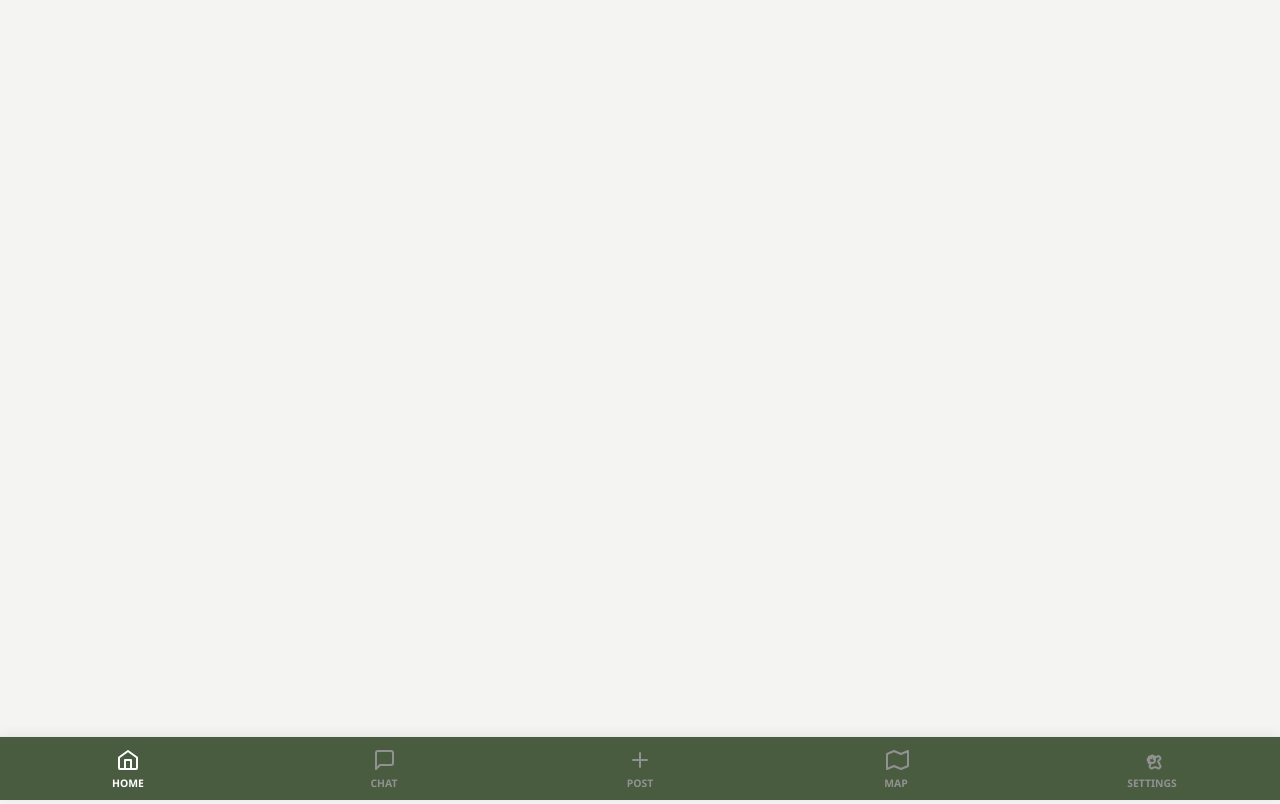
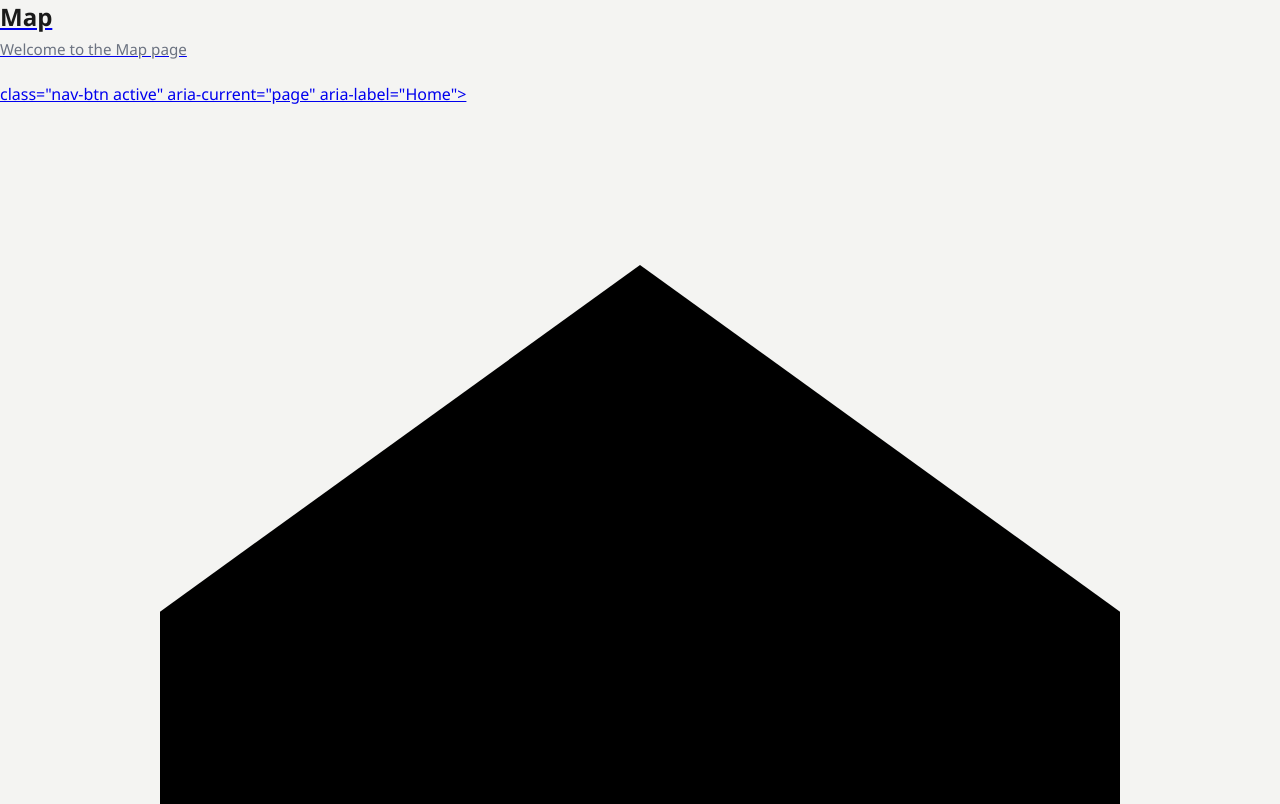
Before and after one commit to JamieH453/Evermoss, a plain HTML site: page index.html in a window 1280 px wide. Shown: the top 804 px of the page. Drawn offline with Linux system fonts and the light colour scheme.

Commit message:
Update index.html

```diff
--- a/index.html
+++ b/index.html
@@ -20,31 +20,24 @@
 
 
   <header>
-    <h1>E`vermoss</h1>
+ <h1 class="page-title">Map</h1>
+    <p class="page-subtitle">Welcome to the Map page</p>
 
   </header>
 
 
 
 
-</header>
+
 
 
 <body>
+    <a href="index.html"
 
-  <!-- MAIN CONTENT -->
-  <main>
-
-
-    <!-- Your content here -->
-
-  </main>
-
-  <!-- BOTTOM NAVIGATION -->
-  <nav class="bottom-nav" aria-label="Main navigation">
-
-    <!-- HOME -->
-    <a href="index.html"
+  <header>
+    <h1 class="page-title">Map</h1>
+    <p class="page-subtitle">Welcome to the Map page</p>
+  </header>
        class="nav-btn active"
        aria-current="page"
        aria-label="Home">
```
